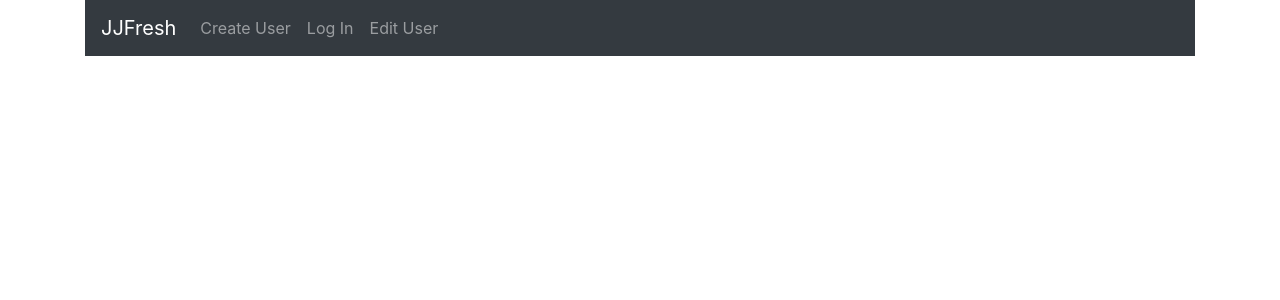
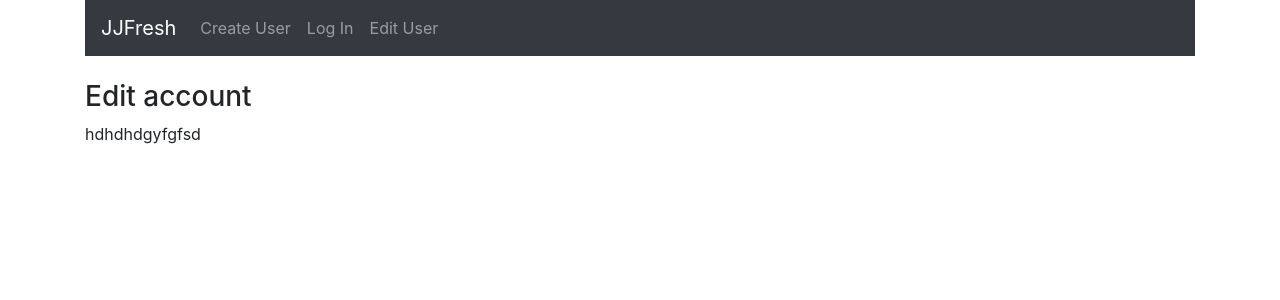
Before and after one commit to Abhisha1/Software-Processes-and-Management-Project, a React (Create React App) app in the folder client/: page /edit in a window 1280 px wide. Shown: the top 300 px of the page. Built offline with nearby package versions, Linux system fonts and the light colour scheme.

Commit message:
typo fix

```diff
--- a/client/src/App.js
+++ b/client/src/App.js
@@ -17,7 +17,7 @@ function App() {
         <Route path="/user" exact component={CreateUser} />
         <Route path="/login" exact component={Login} />
         <Route path="/home" exact component={Home} />
-        <Route path="/edit" exact compenent={EditUser}/>
+        <Route path="/edit" exact component={EditUser}/>
        </div>
     </Router>
 
--- a/client/src/components/edit-user.js
+++ b/client/src/components/edit-user.js
@@ -6,6 +6,7 @@ class EditUser extends Component {
         return(
             <div>
                 <h3>Edit account</h3>
+                <p> hdhdhdgyfgfsd</p>
 
             </div>
         );
```
